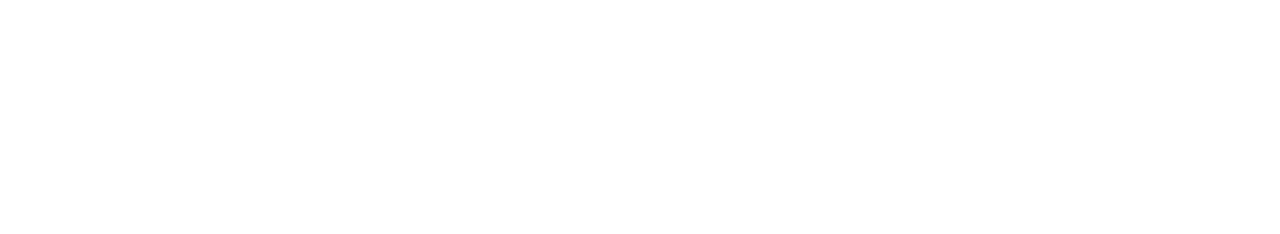
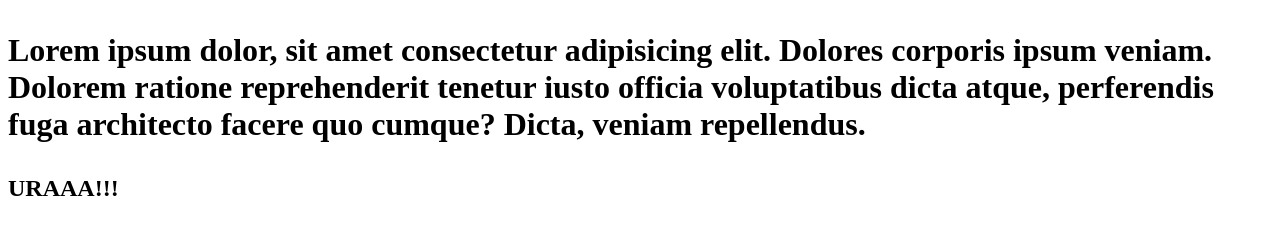
Before and after one commit to cvetishe/Git-basics, a plain HTML site: page test.html in a window 1280 px wide. Drawn offline with Linux system fonts and the light colour scheme.

Commit message:
test.html

```diff
--- a/test.html
+++ b/test.html
@@ -6,6 +6,12 @@
     <title>Document</title>
 </head>
 <body>
-
+    <h1>
+        <p>Lorem ipsum dolor, sit amet consectetur adipisicing elit. Dolores corporis ipsum veniam. Dolorem ratione reprehenderit tenetur iusto officia voluptatibus dicta atque,
+         perferendis fuga architecto facere quo cumque? Dicta, veniam repellendus.</p>
+    </h1>
+    <h2>
+        URAAA!!!
+    </h2>
 </body>
 </html>
```
